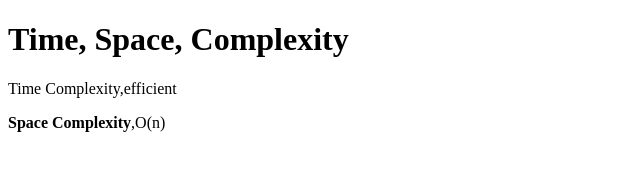
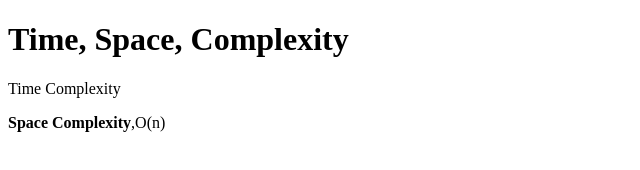
Before and after one commit to acciojob/time-and-space-complexity-Vishnutyagi, a website: page main.html in a window 1280 px wide. Shown: the full height of the page, 0-640 px from the left. Drawn offline with Linux system fonts and the light colour scheme.

Commit message:
created a submission

```diff
--- a/main.html
+++ b/main.html
@@ -8,7 +8,7 @@
 
 <body>
 	<h1>Time, Space, Complexity</h1>
-	<p>Time Complexity,efficient</p>
+	<p>Time Complexity</p>
 	<p><b>Space Complexity</b>,O(n)</p>
     <script type="text/javascript" src="./script.js">
 </script>
```
